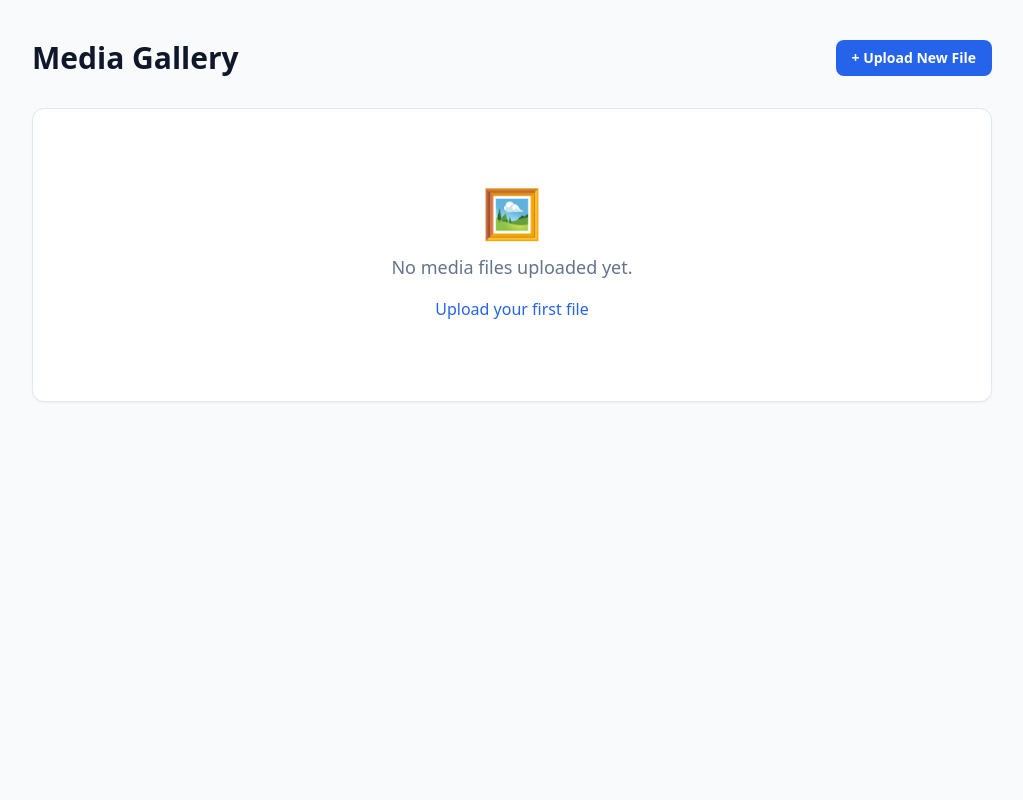
After one commit to jkormik/private-site, a Flask app: page /admin/media in a window 1280 px wide. The commit adds this page. Shown: the whole page, without its empty margins (128-1151 px from the left). Run offline with Flask 3, Linux system fonts and the light colour scheme; the visitor is signed in with stand-in values (Sample User, id 1); style sheets or scripts are compiled from the project's sources; some libraries are stand-ins or nearby versions.

Commit message:
feat: Add media upload and gallery to admin panel

```diff
--- a/admin/routes.py
+++ b/admin/routes.py
@@ -2,15 +2,24 @@ from functools import wraps
 from flask import Blueprint, render_template, request, redirect, url_for, flash, session
 from extensions import db, bcrypt
 from blog.models import BlogPost
-from admin.forms import BlogPostForm, LoginForm
+from admin.forms import BlogPostForm, LoginForm, MediaUploadForm
 from dotenv import load_dotenv
 import os
+from werkzeug.utils import secure_filename
 
 
 # Search for a .env file and load it into application environment variables
 load_dotenv()
 
 admin_bp = Blueprint('admin', __name__, url_prefix='/admin')
+
+# --- Media Upload Configuration ---
+UPLOAD_FOLDER = 'static/uploads'
+ALLOWED_EXTENSIONS = {'png', 'jpg', 'jpeg', 'gif', 'webp', 'svg'}
+
+def allowed_file(filename):
+    return '.' in filename and \
+           filename.rsplit('.', 1)[1].lower() in ALLOWED_EXTENSIONS
 
 # --- Simple Auth Configuration ---
 ADMIN_USERNAME = os.getenv("ADMIN_USERNAME")
@@ -169,6 +178,40 @@ def delete_post(post_id):
 
     return redirect(url_for('admin.dashboard'))
 
+@admin_bp.route('/media', methods=['GET', 'POST'])
+@login_required
+def media_gallery():
+    """
+    Media Gallery.
+    Lists all uploaded files.
+    """
+    files = []
+    if os.path.exists(UPLOAD_FOLDER):
+        files = os.listdir(UPLOAD_FOLDER)
+
+    return render_template('admin/media_gallery.html', files=files)
+
+@admin_bp.route('/media/upload', methods=['GET', 'POST'])
+@login_required
+def upload_media():
+    """
+    Upload Media Page.
+    """
+    form = MediaUploadForm()
+    if form.validate_on_submit():
+        file = form.file.data
+        if file and allowed_file(file.filename):
+            filename = secure_filename(file.filename)
+            # Prevent overwriting files with the same name by adding timestamp if needed,
+            # but for now we keep it simple.
+            file.save(os.path.join(UPLOAD_FOLDER, filename))
+            flash(f'File {filename} uploaded successfully!', 'success')
+            return redirect(url_for('admin.media_gallery'))
+        else:
+            flash('Invalid file type.', 'danger')
+
+    return render_template('admin/upload_media.html', form=form)
+
 def generate_slug(text):
     """
     Converts a title into a URL-friendly slug.
--- a/templates/admin/dashboard.html
+++ b/templates/admin/dashboard.html
@@ -6,6 +6,9 @@
 <div class="flex justify-between items-center mb-8">
     <h1 class="text-3xl font-bold text-slate-900">Admin Dashboard</h1>
     <div class="flex gap-3">
+        <a href="{{ url_for('admin.media_gallery') }}" class="bg-slate-200 text-slate-700 px-4 py-2 rounded-lg text-sm font-semibold hover:bg-slate-300 transition-colors">
+            Media Gallery
+        </a>
         <a href="{{ url_for('admin.create_post') }}" class="bg-blue-600 text-white px-4 py-2 rounded-lg text-sm font-semibold hover:bg-blue-700 transition-colors">
             + New Post
         </a>
--- /dev/null
+++ b/templates/admin/media_gallery.html
@@ -0,0 +1,55 @@
+{% extends "base.html" %}
+
+{% block title %}Media Gallery - Admin{% endblock %}
+
+{% block content %}
+<div class="max-w-6xl mx-auto">
+    <div class="flex justify-between items-center mb-8">
+        <h1 class="text-3xl font-bold text-slate-900">Media Gallery</h1>
+        <a href="{{ url_for('admin.upload_media') }}" class="bg-blue-600 text-white px-4 py-2 rounded-lg text-sm font-semibold hover:bg-blue-700 transition-colors">
+            + Upload New File
+        </a>
+    </div>
+
+    {% if files %}
+    <div class="grid grid-cols-2 sm:grid-cols-3 md:grid-cols-4 lg:grid-cols-6 gap-6">
+        {% for file in files %}
+        <div class="group relative bg-white border border-slate-200 rounded-xl overflow-hidden shadow-sm hover:shadow-md transition-all">
+            <div class="aspect-square overflow-hidden bg-slate-100 flex items-center justify-center">
+                {% if file.lower().endswith(('.png', '.jpg', '.jpeg', '.gif', '.webp', '.svg')) %}
+                <img src="{{ url_for('static', filename='uploads/' + file) }}" alt="{{ file }}" class="w-full h-full object-cover group-hover:scale-105 transition-transform duration-300">
+                {% else %}
+                <span class="text-3xl">📄</span>
+                {% endif %}
+            </div>
+
+            <div class="p-3">
+                <p class="text-xs font-medium text-slate-700 truncate" title="{{ file }}">{{ file }}</p>
+                <div class="mt-2 flex items-center justify-between">
+                    <button onclick="copyToClipboard('{{ url_for('static', filename='uploads/' + file) }}')" class="text-[10px] font-bold text-blue-600 hover:text-blue-800 uppercase tracking-wider">
+                        Copy URL
+                    </button>
+                </div>
+            </div>
+        </div>
+        {% endfor %}
+    </div>
+    {% else %}
+    <div class="text-center py-20 bg-white rounded-xl border border-slate-200 shadow-sm">
+        <span class="text-5xl block mb-4">🖼️</span>
+        <p class="text-slate-500 text-lg">No media files uploaded yet.</p>
+        <a href="{{ url_for('admin.upload_media') }}" class="mt-4 inline-block text-blue-600 font-medium hover:underline">Upload your first file</a>
+    </div>
+    {% endif %}
+</div>
+
+<script>
+    function copyToClipboard(text) {
+        navigator.clipboard.writeText(text).then(() => {
+            alert('URL copied to clipboard!');
+        }).catch(err => {
+            console.error('Error copying to clipboard:', err);
+        });
+    }
+</script>
+{% endblock %}
```
Also changed, not shown: admin/forms.py (+10 -0 lines), templates/admin/upload_media.html (added, +56 -0 lines).
